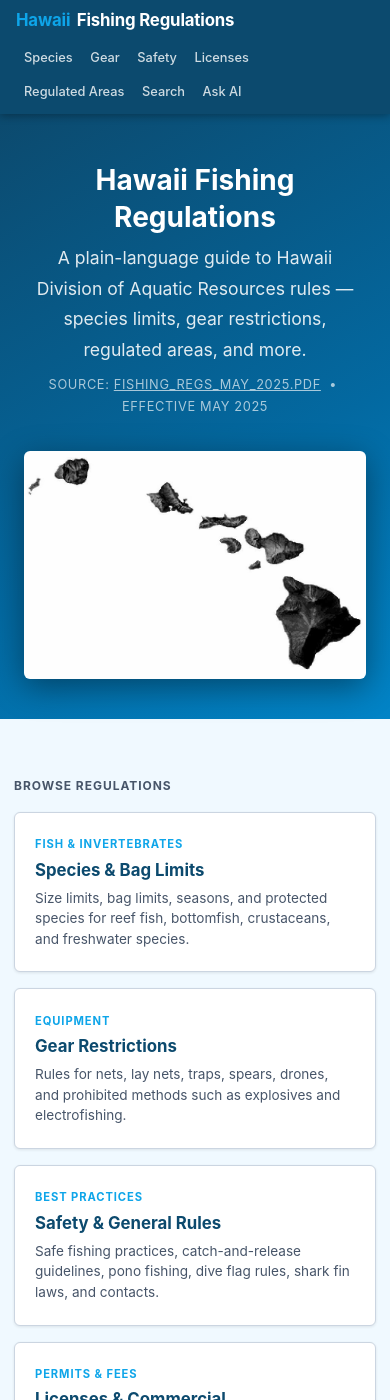
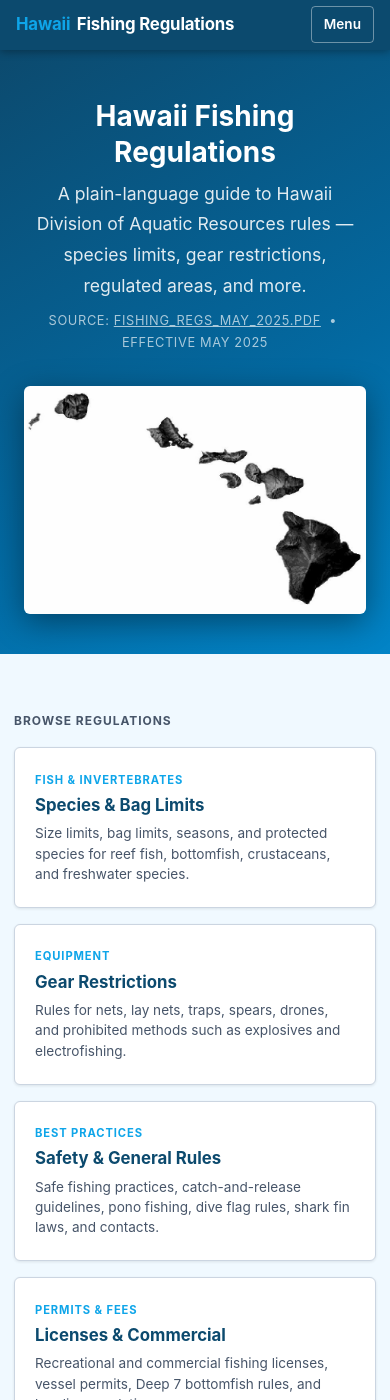
Before and after one commit to fish-hawaii/fish-hawaii.github.io, a Jekyll site: the page built from index.md, in a window 390 px wide and 1400 px high. Built offline with Jekyll 4.4.1, drawn with Linux system fonts in a browser that asks for light colours.

Commit message:
Collapse the header nav into a menu on phones
At 720px and below the seven nav links wrapped into a cramped multi-line block under the title. Add a Menu button that expands the links into a full-width vertical list with larger tap targets (aria-expanded / aria-controls for screen readers).

Progressive enhancement: a tiny head script adds a .js class, and the collapse only applies under .js, so without JavaScript the nav still shows wrapped as before. Desktop layout is unchanged.

Co-Authored-By: Claude Opus 5.5 <noreply@anthropic.com>

```diff
--- a/_layouts/default.html
+++ b/_layouts/default.html
@@ -13,7 +14,8 @@
       <a href="{{ '/' | relative_url }}" class="site-title">
         <span class="accent">Hawaii</span> Fishing Regulations
       </a>
-      <nav class="site-nav">
+      <button class="nav-toggle" type="button" aria-expanded="false" aria-controls="site-nav">Menu</button>
+      <nav class="site-nav" id="site-nav" aria-label="Main">
         <a href="{{ '/species/' | relative_url }}"{% if page.url contains '/species' %} class="active"{% endif %}>Species</a>
         <a href="{{ '/gear/' | relative_url }}"{% if page.url contains '/gear' %} class="active"{% endif %}>Gear</a>
         <a href="{{ '/safety/' | relative_url }}"{% if page.url contains '/safety' %} class="active"{% endif %}>Safety</a>
--- a/assets/css/main.css
+++ b/assets/css/main.css
@@ -248,6 +248,23 @@ tr:hover td {
 
 .site-title .accent {
     color: var(--ocean-mid);
+}
+
+/* Mobile menu button: only shown at narrow widths when JS is available */
+.nav-toggle {
+    display: none;
+    background: transparent;
+    color: white;
+    border: 1px solid rgba(255, 255, 255, 0.4);
+    border-radius: 4px;
+    padding: 0.35rem 0.75rem;
+    font: inherit;
+    font-size: 0.85rem;
+    font-weight: 600;
+    cursor: pointer;
+}
+.nav-toggle:hover {
+    background: rgba(255, 255, 255, 0.15);
 }
 
 .site-nav {
@@ -601,6 +618,25 @@ figure.species-fig figcaption {
         padding: 0.3rem 0.5rem;
         font-size: 0.8rem;
     }
+    .js .site-header .inner {
+        justify-content: space-between;
+    }
+    .js .nav-toggle {
+        display: inline-block;
+    }
+    .js .site-nav {
+        display: none;
+        flex-direction: column;
+        width: 100%;
+        padding-bottom: 0.5rem;
+    }
+    .js .site-nav.open {
+        display: flex;
+    }
+    .js .site-nav a {
+        padding: 0.6rem 0.75rem;
+        font-size: 0.95rem;
+    }
     h1 {
         font-size: 1.6rem;
     }
```
Also changed, not shown: other parts of _layouts/default.html (+13 -0 lines).
